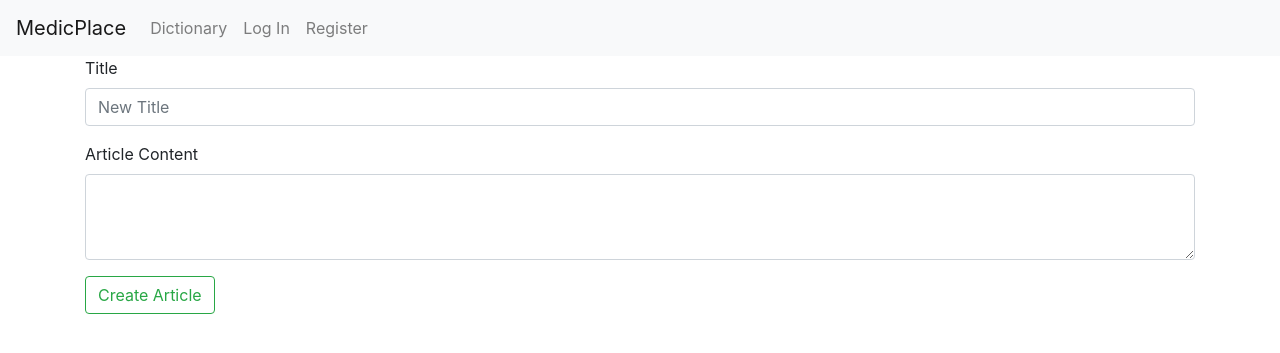
After one commit to Boondock19/Borrador-Project5-HarvardCourse, a Django app: page /NewArticle in a window 1280 px wide. The commit adds this page. Shown: the top 353 px of the page. Run offline with Django 3.2, Linux system fonts and the light colour scheme; some libraries are stand-ins or nearby versions.

Commit message:
funciona parte de article y el form

```diff
--- a/Promedio/MedicPlace/admin.py
+++ b/Promedio/MedicPlace/admin.py
@@ -5,3 +5,5 @@ from .models import *
 admin.site.register(User)
 admin.site.register(Medic)
 admin.site.register(Normal_User)
+admin.site.register(Medic_Article)
+admin.site.register(Article_comment)
--- /dev/null
+++ b/Promedio/MedicPlace/templates/MedicPlace/New_Medic_article.html
@@ -0,0 +1,30 @@
+{% extends 'MedicPlace/layout.html' %}
+{% load static %}
+
+{% block body %}
+    <div class="container">
+        <div class="row ">
+            <div class="col justify-content-center">
+                <form method="POST" action="{% url 'New_Article' %}">
+                    {% csrf_token %}
+                    <div class="form-group">
+                      <label for="title">Title</label>
+                      <input type="text" name="title" class="form-control" id="title" placeholder="New Title">
+                    </div>
+                    <div class="form-group">
+                      <label for="textarea_content">Article Content</label>
+                      <textarea class="form-control" name="content" id="textarea_content" rows="3"></textarea>
+                    </div>
+                    <div >
+                        <button type="submit" class="btn btn-outline-success">Create Article</button>
+                    </div>
+                  </form>
+            </div>
+        </div>
+    </div>
+
+{% endblock %}
+
+{% block script %}
+
+{% endblock %}
--- a/Promedio/MedicPlace/templates/MedicPlace/layout.html
+++ b/Promedio/MedicPlace/templates/MedicPlace/layout.html
@@ -21,6 +21,11 @@
                 <li class="nav-item">
                     <a class="nav-link" href="{% url 'Data_Sheet' user.id %}">{{user.username}}</a>
                 </li>
+                {% if is_medic is True %}
+                <li class="nav-item">
+                    <a class="nav-link" href="{% url 'New_Article' %}">New Article</a>
+                </li>
+                {% endif %}
                 <li class="nav-item">
                     <a class="nav-link" href="{% url 'logout' %}">  Logout</a>
                 </li>
@@ -35,7 +40,6 @@
                 </ul>
             </div>
           </nav>
-
         <div class="body">
             {% block body %}
             {% endblock %}
--- a/Promedio/MedicPlace/urls.py
+++ b/Promedio/MedicPlace/urls.py
@@ -9,4 +9,6 @@ urlpatterns=[
     path("logout",views.logout_view,name="logout"),
     path("Data_Sheet/<int:id>",views.data_sheet,name="Data_Sheet"),
     path("Data_Sheet/Rate_Dr/<int:id>",views.Rate_Dr,name="Rate_Dr"),
+    path("NewArticle",views.New_Article_view,name="New_Article"),
+    path("Article/<int:id>",views.Article_view,name="Article"),
 ]
--- a/Promedio/MedicPlace/views.py
+++ b/Promedio/MedicPlace/views.py
@@ -11,7 +11,13 @@ from django.http import JsonResponse
 # Create your views here.
 def index(request):
     Medics=Medic.objects.all()
-    context={"Medics":Medics}
+    Articles=Medic_Article.objects.all()
+    try:
+        Medic.objects.get(user__id=request.user.id)
+        is_medic=True
+    except:
+        is_medic=False
+    context={"Medics":Medics,"is_medic":is_medic,"Articles":Articles}
     return render(request,"MedicPlace/index.html",context)
 
 def login_view(request):
@@ -109,3 +115,27 @@ def Rate_Dr(request,id):
         num_of_rates=DR.num_of_rates
         DR.save()
         return JsonResponse({'status':201,"rate":rate,"num_of_rates":num_of_rates})
+
+def New_Article_view(request):
+    if request.method=="POST":
+        user_id=request.user.id
+        medic=Medic.objects.get(user__id=user_id)
+        title=request.POST["title"]
+        content=request.POST["content"]
+        Article=Medic_Article()
+        Article.user=request.user
+        Article.medic=medic
+        Article.title=title
+        Article.content=content
+        Article.save()
+        return HttpResponseRedirect(reverse("index"))
+    else:
+        return render(request,"MedicPlace/New_Medic_article.html")
+
+def Article_view(request,id):
+    Get_Article=Medic_Article.objects.get(id=id)
+    title=Get_Article.title
+    content=Get_Article.content
+    Dr_Article=Get_Article.medic.Last_Name
+    context={"title":title,"content":content,"Medic":Dr_Article}
+    return render(request,"MedicPlace/Medic_article.html",context)
```
Also changed, not shown: Promedio/MedicPlace/models.py (+18 -0 lines), Promedio/MedicPlace/templates/MedicPlace/Medic_article.html (added, +25 -0 lines), Promedio/MedicPlace/templates/MedicPlace/index.html (+17 -1 lines), Promedio/MedicPlace/migrations/0004_article_comment_medic_article.py (added), Promedio/db.sqlite3.
